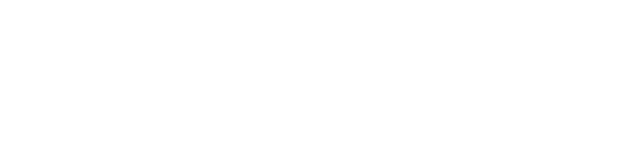
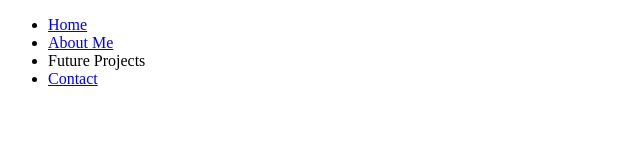
Before and after one commit to MalcolmXRocket/Next-Chapter-Website, a plain HTML site: page Index.html in a window 1280 px wide. Shown: the whole page, without its empty margins (0-640 px from the left). Drawn offline with Linux system fonts and the light colour scheme.

Commit message:
added a nav bar in the aside section of index

```diff
--- a/Index.html
+++ b/Index.html
@@ -4,10 +4,20 @@
     <meta charset="UTF-8">
     <meta name="viewport" content="width=device-width, initial-scale=1.0">
     <meta http-equiv="X-UA-Compatible" content="ie=edge">
+    <link rel="stylesheet" href="stylesheet.css">
+    <link rel="stylesheet" href="{{ '/stylesheet.css' | relative_url }}">
     <title>HTML 5 Boilerplate</title>
-
   </head>
   <body>
-
+    <aside>
+        <nav>
+          <ul>
+            <li><a href="#Index">Home</a></li>
+            <li><a href="#About Me">About Me</a></li>
+            <li><a href="#Future Projects"></a>Future Projects</li>
+            <li><a href="#contact">Contact</a></li>
+          </ul>
+        </nav>
+      </aside>
   </body>
 </html>
```
